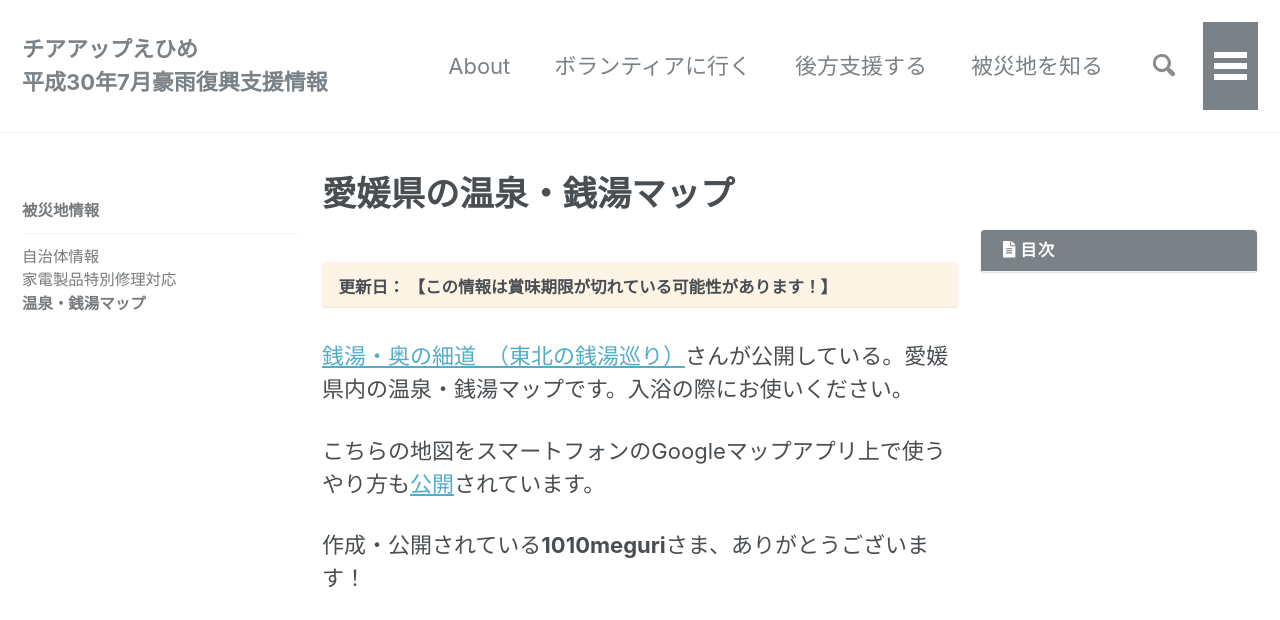
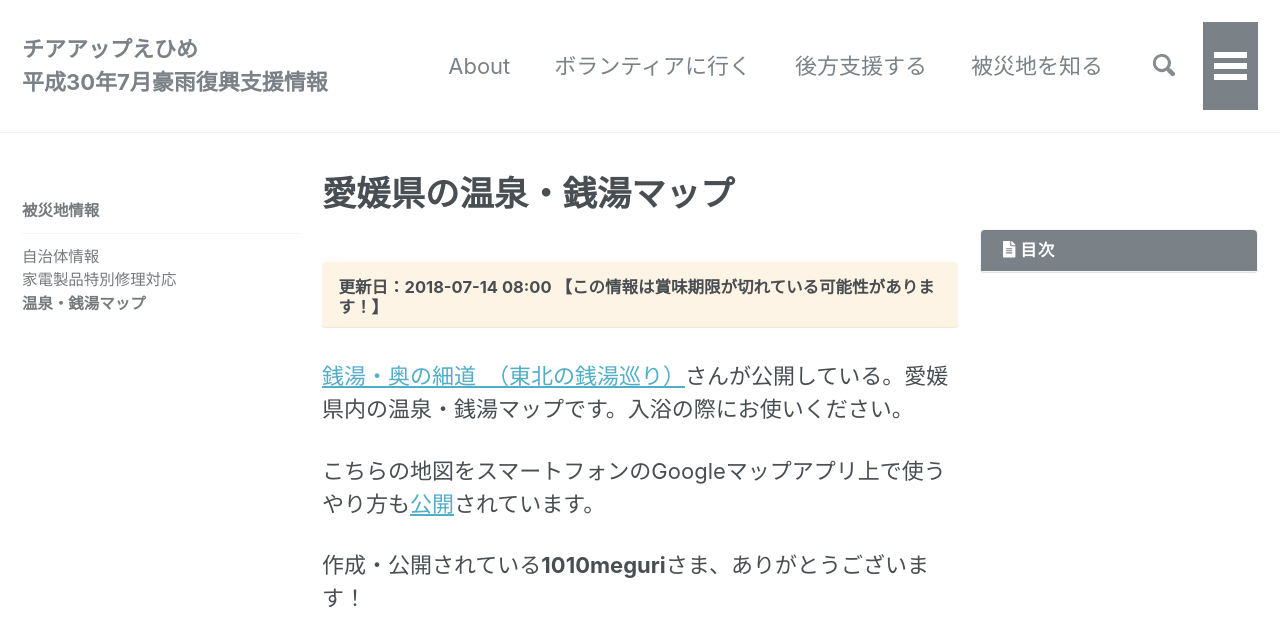
Before and after one commit to cheerup-ehime/cheerup-ehime.github.io, a Jekyll site: the page built from _pages/hotspringmap.md, in a window 1280 px wide and 900 px high, cut to the strip 0-620 px from the top of the window. Built offline with Jekyll 4.4.1, drawn with Linux system fonts in a browser that asks for light colours; nearby versions of some CDN libraries; comment, search, counter and statistics services are not loaded.

Commit message:
日付を追加

```diff
--- a/_pages/hotspringmap.md
+++ b/_pages/hotspringmap.md
@@ -1,6 +1,7 @@
 ---
 title: 愛媛県の温泉・銭湯マップ
 permalink: /hotspringmap/
+date: 2018-07-14 08:00:29 +0900
 sidebar:
   nav: disaster-area
 
```
